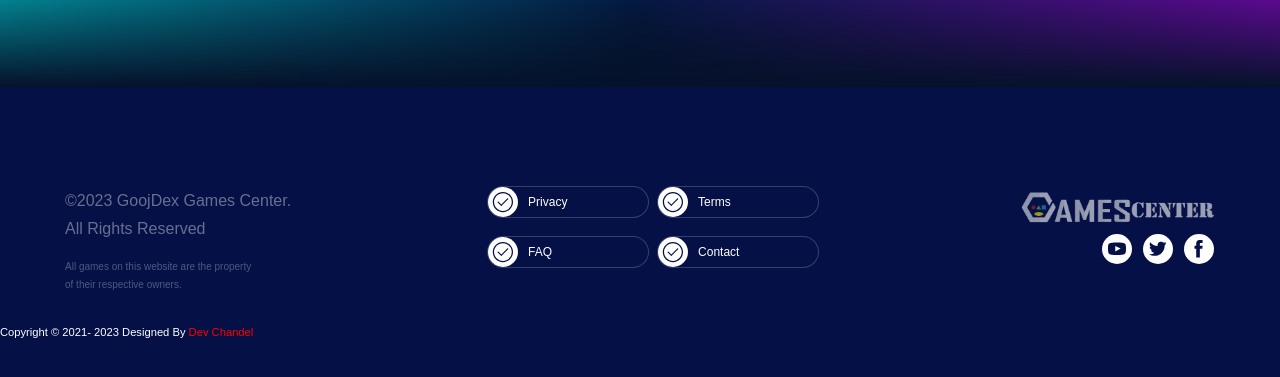
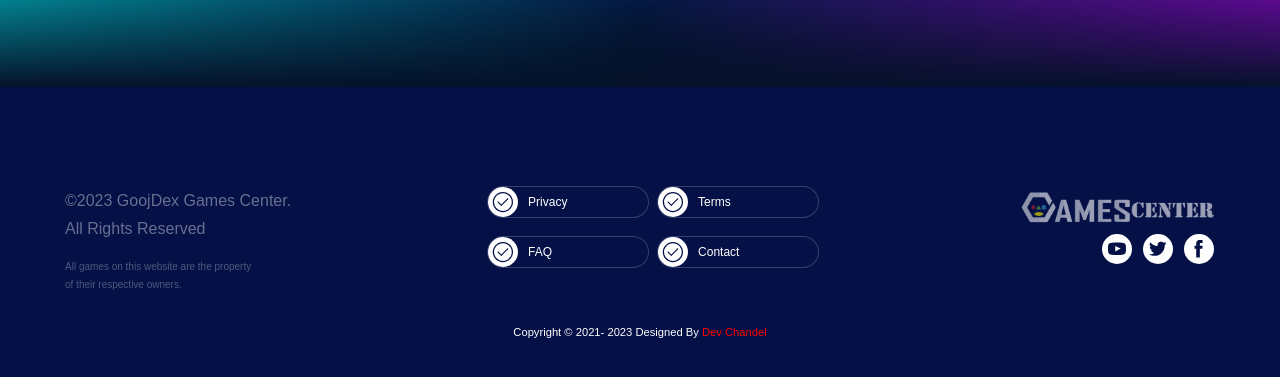
Before and after one commit to GoojDex/GoojDexGamesCenter, a plain HTML site: page index.html in a window 1280 px wide. Shown: the part 7799-8176 px from the top of the page. Drawn offline with Linux system fonts and the light colour scheme; files whose address does not match are found by name; a web font is replaced by a local one.

Commit message:
Update index.html

```diff
--- a/index.html
+++ b/index.html
@@ -211,8 +211,8 @@
                 </div>
             </div>
         </div>
-     <div class='text-center small'>
-          Copyright &#169; 2021- <script type='text/javascript'>var creditsyear = new Date();document.write(creditsyear.getFullYear());</script> Designed By <a href='https://www.devchandel.tk' rel='dofollow'target="_blank"><font color='red'>  Dev Chandel</font></a>   </div>
+    <center> <div class='text-center small'>
+          Copyright &#169; 2021- <script type='text/javascript'>var creditsyear = new Date();document.write(creditsyear.getFullYear());</script> Designed By <a href='https://www.devchandel.tk' rel='dofollow'target="_blank"><font color='red'>  Dev Chandel</font></a>   </div> </center>
     </footer>
 
 
```
